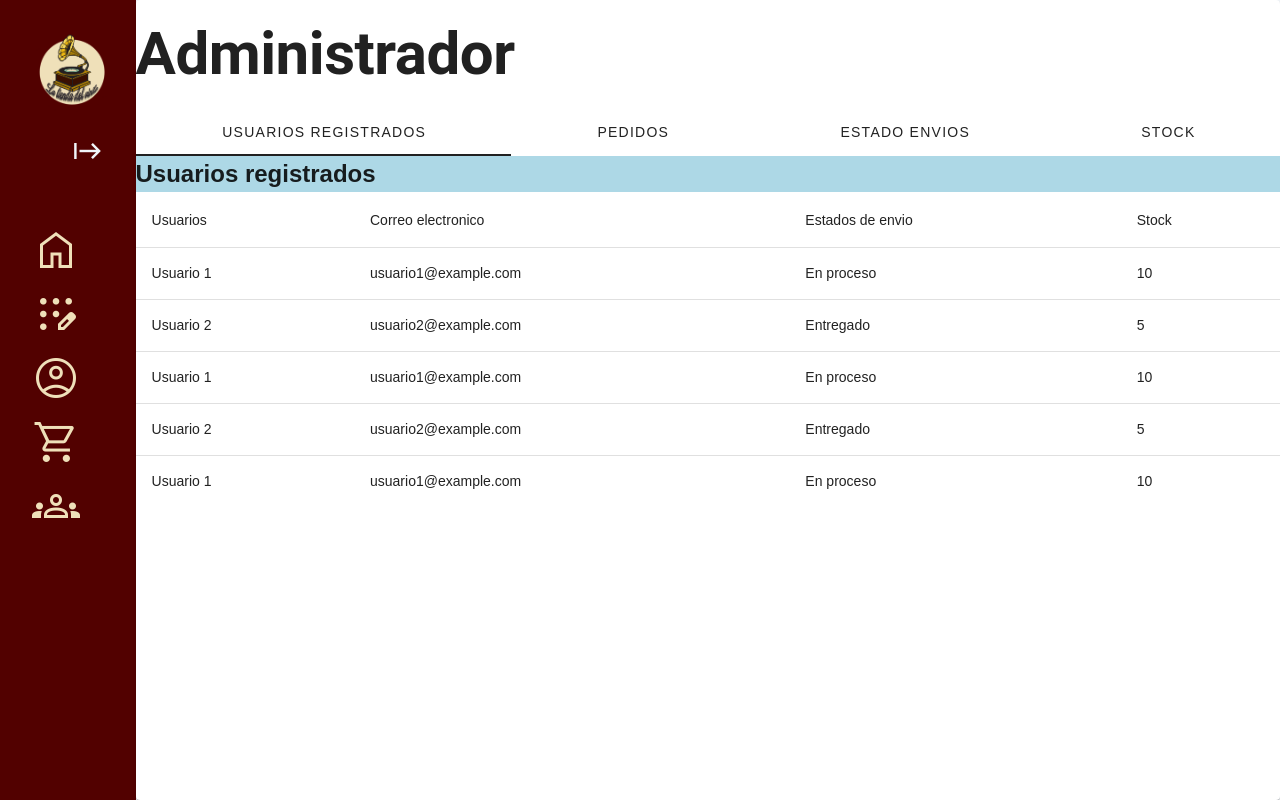
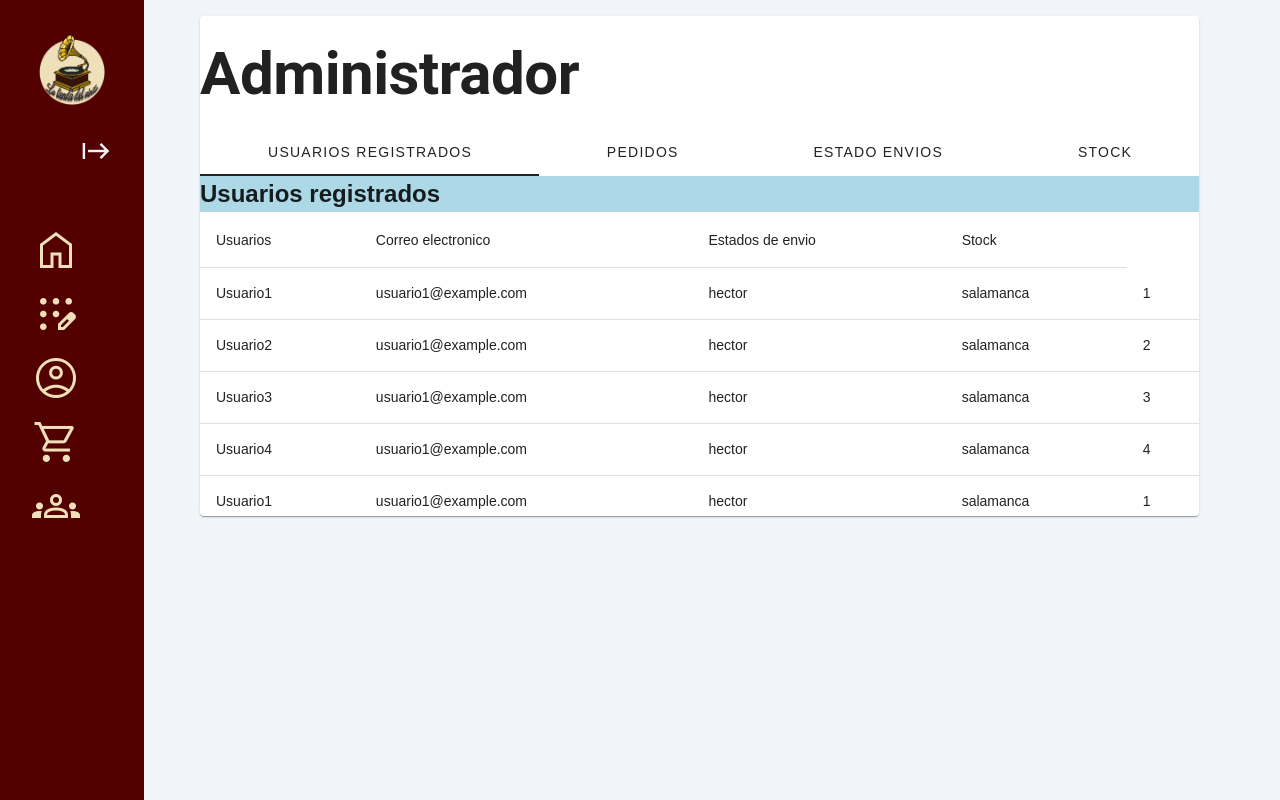
Before and after one commit to caminf/LTDV, a Vue app in the folder la-tienda-del-vinilo/: page /admin in a window 1280 px wide. Built offline with nearby package versions, Linux system fonts and the light colour scheme; a web font is replaced by a local one.

Commit message:
correccion de errores
Se corrigen errores de la entrega previa

```diff
--- a/la-tienda-del-vinilo/src/components/UsuariosRegistrado.vue
+++ b/la-tienda-del-vinilo/src/components/UsuariosRegistrado.vue
@@ -13,10 +13,11 @@
     </thead>
     <tbody>
       <tr v-for="item in datos" :key="item.name">
-          <td>{{ item.name }}</td>
+        <td>{{ item.name }}</td>
           <td>{{ item.email }}</td>
-          <td>{{ item.estadoEnvio }}</td>
-          <td>{{ item.stock }}</td>
+          <td>{{ item.nombre }}</td>
+          <td>{{ item.apellido }}</td>
+          <td>{{ item.id }}</td>
       </tr>
     </tbody>
   </v-table>
--- /dev/null
+++ b/la-tienda-del-vinilo/src/data/dataRegister.js
@@ -0,0 +1,5 @@
+const userData = {
+    users: [],
+  };
+
+  export default userData;
--- a/la-tienda-del-vinilo/src/data/dataUsuarios.js
+++ b/la-tienda-del-vinilo/src/data/dataUsuarios.js
@@ -1,48 +1,56 @@
 export const usersData = [
   {
-      name: 'Usuario 1',
+    name: 'Usuario1',
     email: 'usuario1@example.com',
-      estadoEnvio: 'En proceso',
-      stock: 10,
+    nombre: 'hector',
+    apellido: 'salamanca',
+    id: 1,
   },
   {
-      name: 'Usuario 2',
-      email: 'usuario2@example.com',
-      estadoEnvio: 'Entregado',
-      stock: 5,
+    name: 'Usuario2',
+    email: 'usuario1@example.com',
+    nombre: 'hector',
+    apellido: 'salamanca',
+    id: 2,
   },{
-        name: 'Usuario 1',
+    name: 'Usuario3',
     email: 'usuario1@example.com',
-        estadoEnvio: 'En proceso',
-        stock: 10,
+    nombre: 'hector',
+    apellido: 'salamanca',
+    id: 3,
   },
   {
-        name: 'Usuario 2',
-        email: 'usuario2@example.com',
-        estadoEnvio: 'Entregado',
-        stock: 5,
+    name: 'Usuario4',
+    email: 'usuario1@example.com',
+    nombre: 'hector',
+    apellido: 'salamanca',
+    id: 4,
   },{
-        name: 'Usuario 1',
+    name: 'Usuario1',
     email: 'usuario1@example.com',
-        estadoEnvio: 'En proceso',
-        stock: 10,
+    nombre: 'hector',
+    apellido: 'salamanca',
+    id: 1,
   },
   {
-        name: 'Usuario 2',
-        email: 'usuario2@example.com',
-        estadoEnvio: 'Entregado',
-        stock: 5,
+    name: 'Usuario2',
+    email: 'usuario1@example.com',
+    nombre: 'hector',
+    apellido: 'salamanca',
+    id: 2,
   },{
-        name: 'Usuario 1',
+    name: 'Usuario3',
     email: 'usuario1@example.com',
-        estadoEnvio: 'En proceso',
-        stock: 10,
+    nombre: 'hector',
+    apellido: 'salamanca',
+    id: 3,
   },
   {
-        name: 'Usuario 2',
-        email: 'usuario2@example.com',
-        estadoEnvio: 'Entregado',
-        stock: 5,
+    name: 'Usuario4',
+    email: 'usuario1@example.com',
+    nombre: 'hector',
+    apellido: 'salamanca',
+    id: 4,
   },
 
 ];
--- a/la-tienda-del-vinilo/src/views/Admin.vue
+++ b/la-tienda-del-vinilo/src/views/Admin.vue
@@ -1,5 +1,6 @@
 <template>
-    <v-card class="card">
+  <v-container class="navbar">
+    <v-card class="navbar">
       <h1 class="font-weight-bold text-h2 py-6">Administrador</h1>
       <v-tabs v-model="tab" bg-color="transparent" grow>
         <v-tab
@@ -17,7 +18,8 @@
                 </div>
             </v-window-item>
          </v-window>
-     </v-card>
+        </v-card>
+      </v-container>
   </template>
   <script>
   import UsuariosRegistrado from '../components/UsuariosRegistrado.vue';
@@ -64,9 +66,12 @@
     }
   </script>
   <style>
-  .card {
-    width: 100%;
+
+  .navbar{
+    height: 500px;
+    width: 999px;
+    margin-left: 20px;
+    align-content: center;
   }
 
-
   </style>
--- a/la-tienda-del-vinilo/src/views/Register.vue
+++ b/la-tienda-del-vinilo/src/views/Register.vue
@@ -1,6 +1,4 @@
 <template>
-      <ProfileButton />
-
   <div class="registration-page">
     <h1>Registro</h1>
     <div class="icon-circle">
@@ -38,7 +36,7 @@
 </template>
 
 <script>
-import ProfileButton from '../components/ProfileButton.vue';
+import userData from '../data/dataRegister.js';
 export default {
   data() {
     return {
@@ -61,12 +59,21 @@ export default {
     },
     register() {
       // logica para agregar datos
-
+      // establece 3 caracteres minimos para la contraseña
+      if (this.formData.password.length < 3) {
+        alert('La contraseña debe tener al menos 3 caracteres.');
+        return;
+      }
+      userData.users.push(this.formData);
       console.log('Datos enviados:', this.formData);
+      this.formData = {
+        username: '',
+        password: '',
+        email: '',
+        name: '',
+        lastname: '',
+      };
     },
-  },
-  components: {
-    ProfileButton
   },
 };
 </script>
```
Lines whose indentation alone changed are shown as unchanged.
